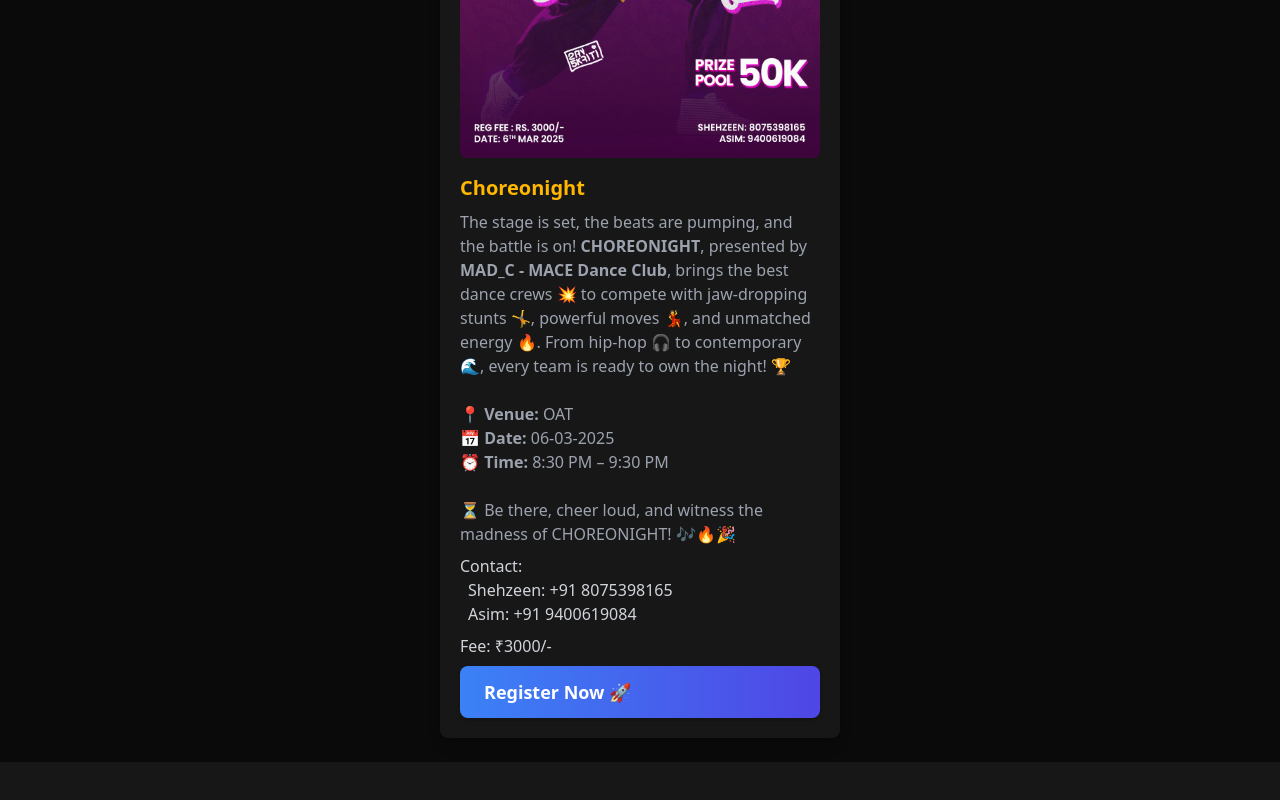
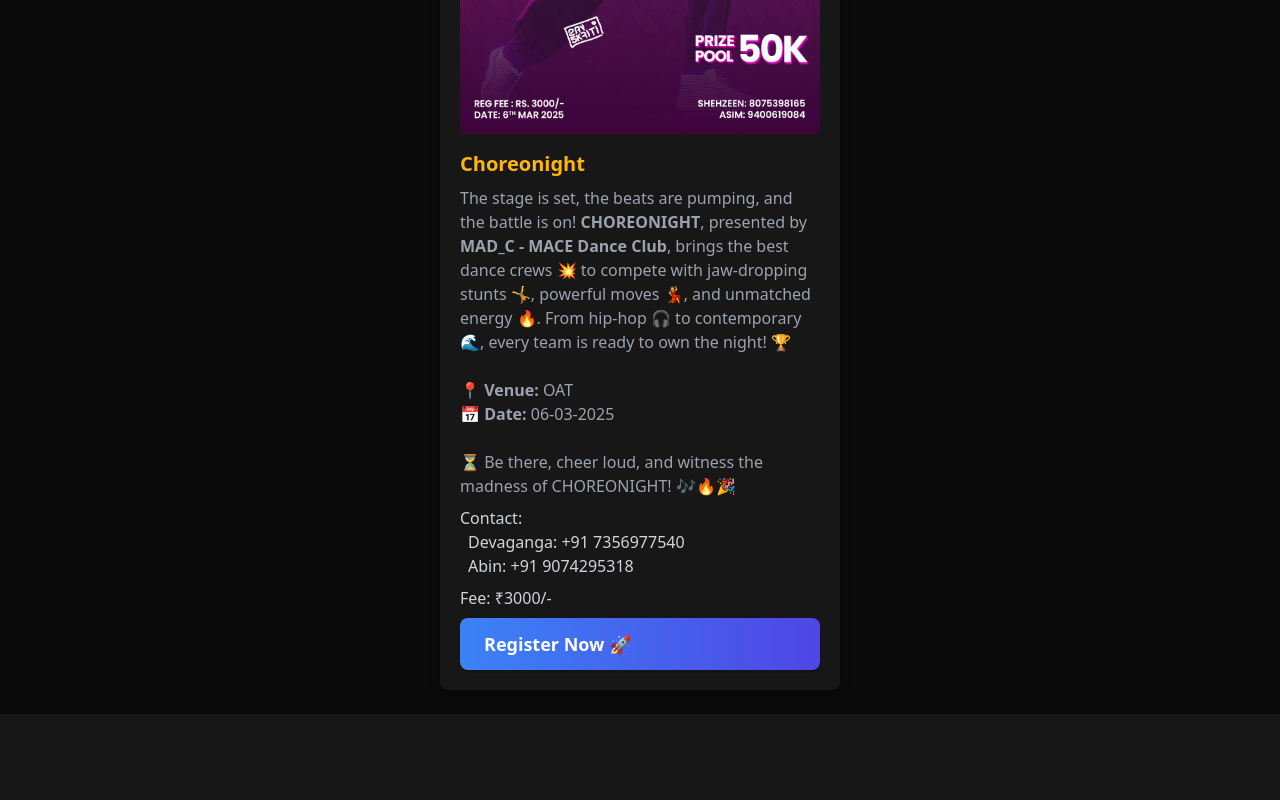
Before and after one commit to BifinJ/sanskriti-25, a Next.js app: page / in a window 1280 px wide. Shown: the part 6200-7000 px from the top of the page. Built offline with nearby package versions, Linux system fonts and the light colour scheme.

Commit message:
time deleted

```diff
--- a/src/sections/competitions.tsx
+++ b/src/sections/competitions.tsx
@@ -11,7 +11,6 @@ const competitions = [
 
 📍 **Venue:** OAT
 📅 **Date:** 08-03-2025
-⏰ **Time:** 7 PM – 10 PM
 
 🔥 Grab your spot, scream loud, and witness the madness of BANDWAR! 🎶🎸 Let the music do the talking and the stage set ablaze! 🎉🎤`,
     contact: [
@@ -29,7 +28,6 @@ const competitions = [
 
     📍 **Venue:** OAT
     📅 **Date:** 06-03-2025
-    ⏰ **Time:** 7 PM – 8:30 PM
 
     🔥 Walk the ramp. Command the spotlight. Own the night! Whether you're serving avant-garde looks or redefining elegance, this is your moment to shine! The runway awaits—are you ready to turn heads and steal the show? 👑✨`,
     contact: [
@@ -47,12 +45,11 @@ const competitions = [
 
 📍 **Venue:** OAT
 📅 **Date:** 06-03-2025
-⏰ **Time:** 8:30 PM – 9:30 PM
 
 ⏳ Be there, cheer loud, and witness the madness of CHOREONIGHT! 🎶🔥🎉`,
     contact: [
-      { name: 'Shehzeen', phone: '+91 8075398165' },
-      { name: 'Asim', phone: '+91 9400619084' },
+      { name: 'Devaganga', phone: '+91 7356977540' },
+      { name: 'Abin', phone: '+91 9074295318' },
     ],
     registrationLink: 'https://forms.gle/aodjp1HM2VqJdTqi6',
     fee: '₹3000/-'
```
